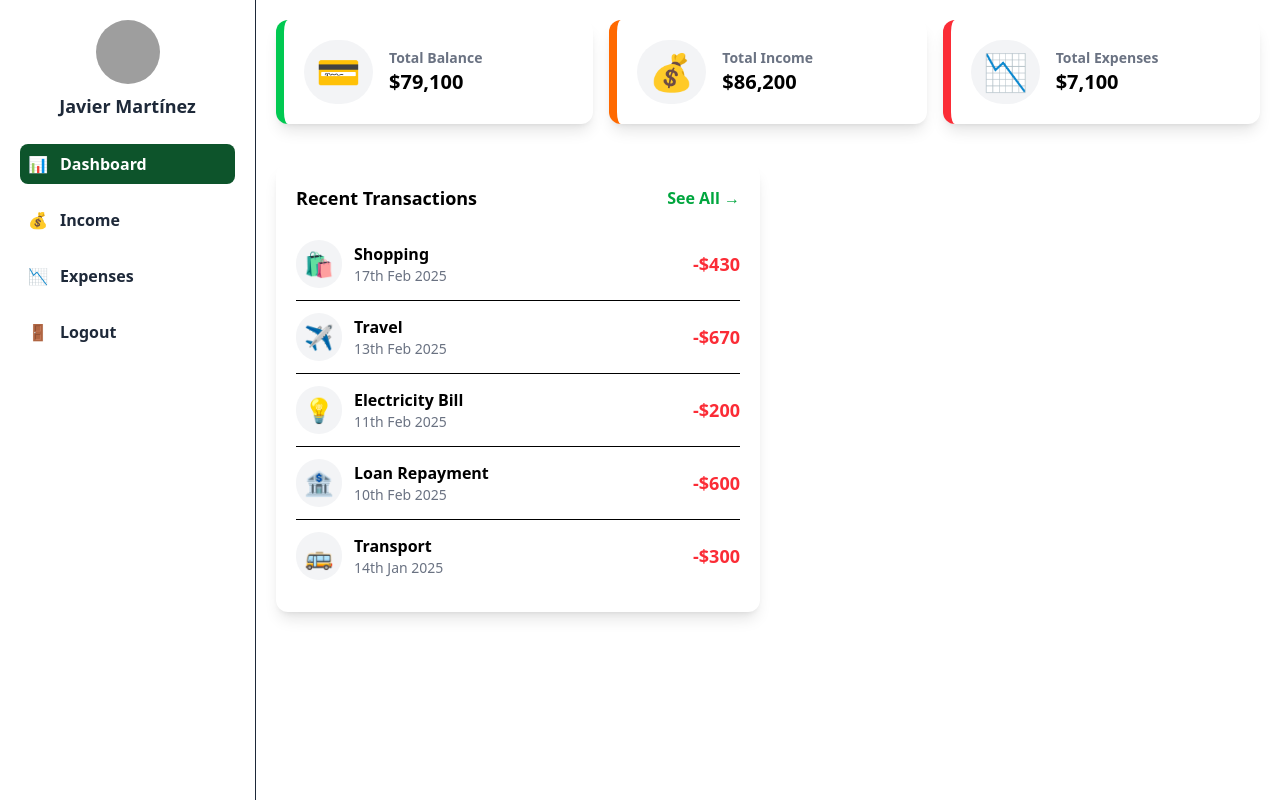
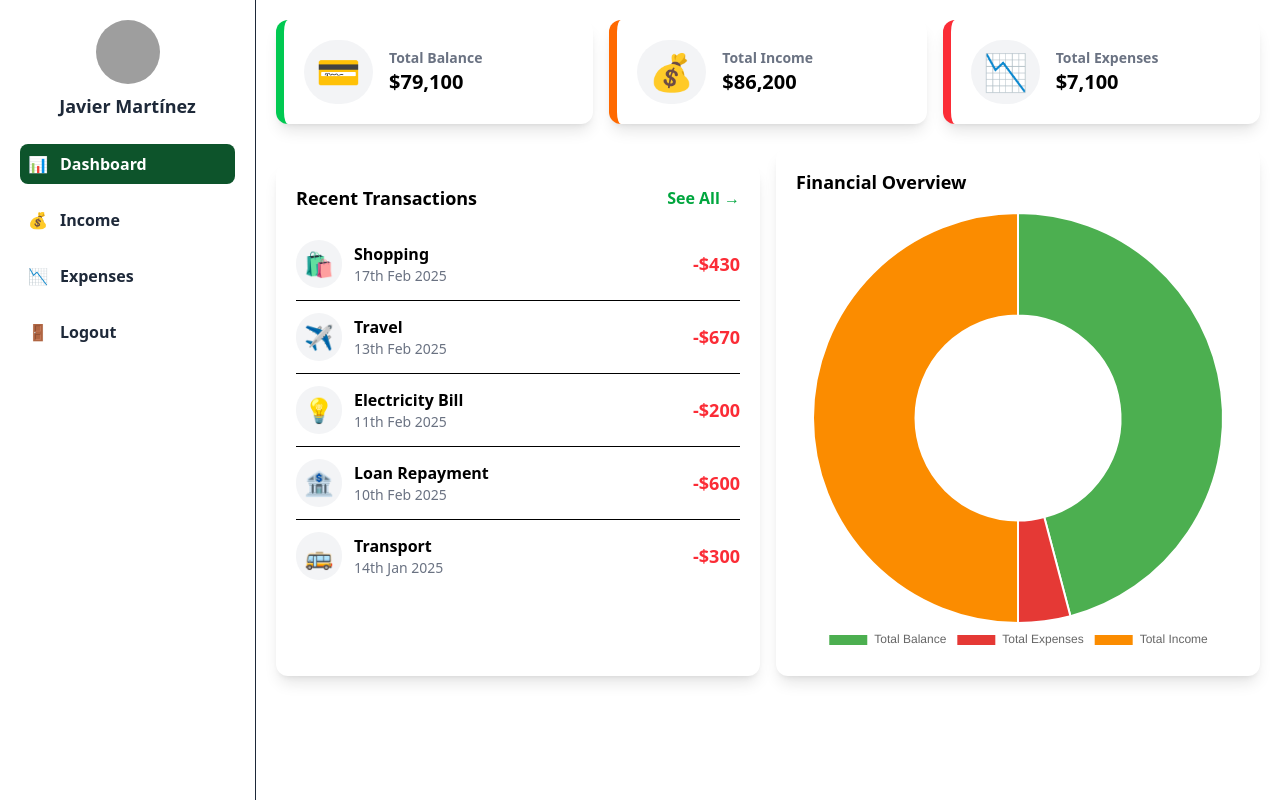
Before and after one commit to jlcarrascof/vue3-expense-tracker, a Vue app: page /dashboard in a window 1280 px wide. Built offline with nearby package versions, Linux system fonts and the light colour scheme; sample sign-in values are in the browser's storage; grey boxes are pictures that could not be loaded.

Commit message:
feat: add FinancialOverview component to Dashboard for enhanced data visualization

```diff
--- a/src/views/Dashboard.vue
+++ b/src/views/Dashboard.vue
@@ -5,6 +5,7 @@
       <SummaryCards />
       <div class="grid grid-cols-2 gap-4">
         <TransactionTable />
+        <FinancialOverview />
       </div>
     </main>
   </div>
@@ -14,5 +15,5 @@
   import Sidebar from '../components/Sidebar.vue';
   import SummaryCards from '../components/SummaryCards.vue';
   import TransactionTable from '../components/TransactionTable.vue';
-  // import Charts from '../components/Charts.vue';
+  import FinancialOverview from '../components/FinancialOverview.vue';
 </script>
```
